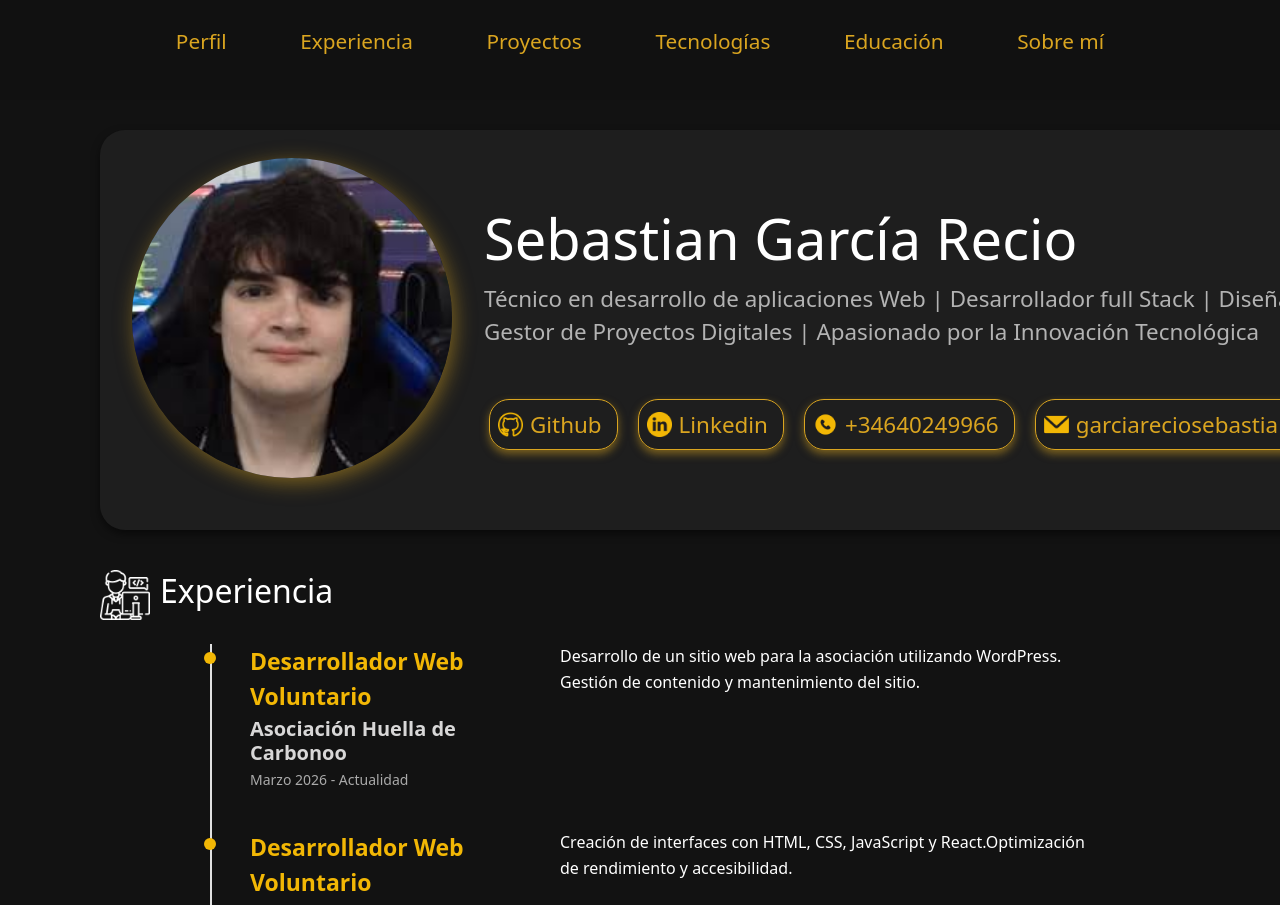
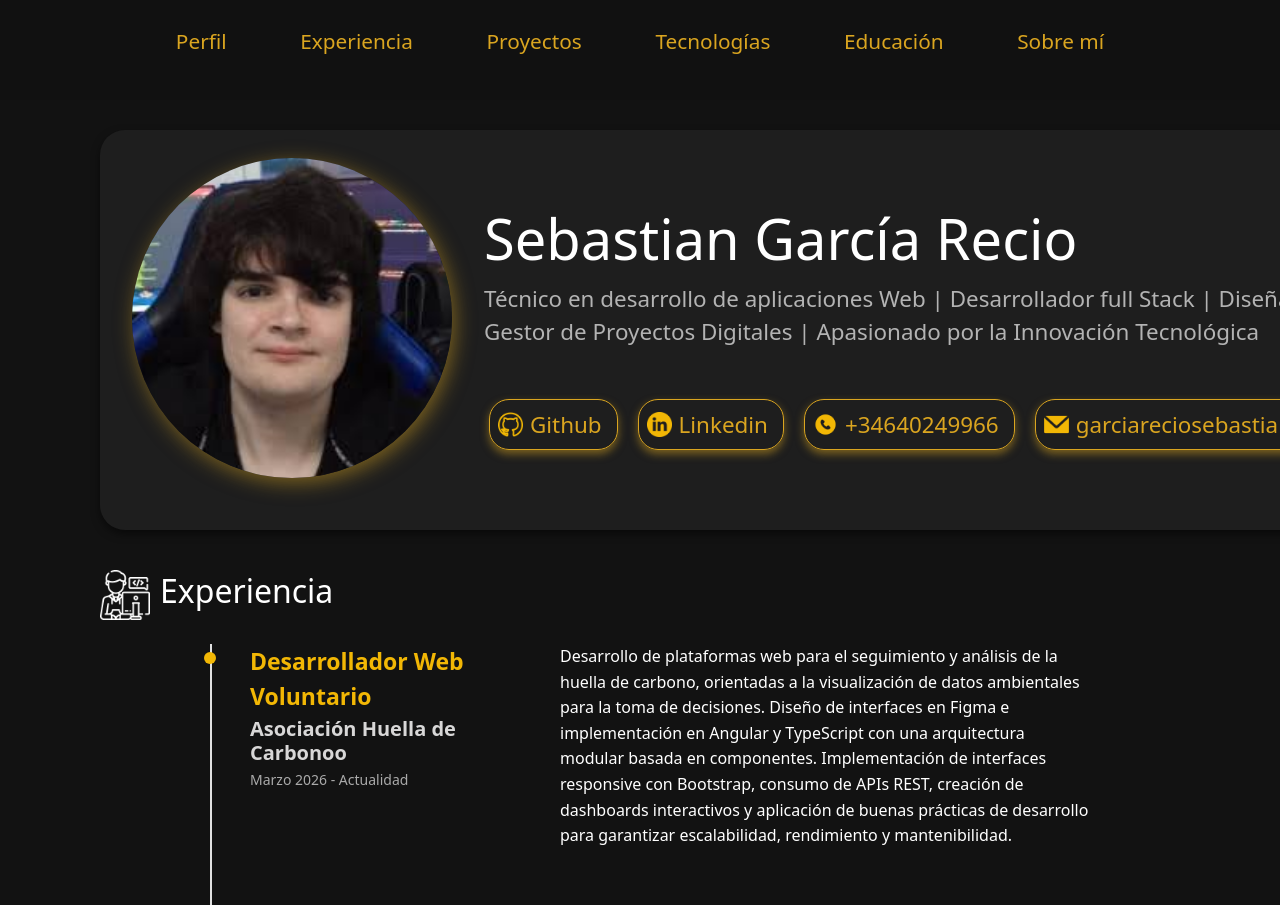
Before and after one commit to SebastianGarciaRecio/portfolio_profesional, an Angular app: page / in a window 1280 px wide. Shown: the top 905 px of the page. Built offline with nearby package versions, Linux system fonts and the light colour scheme.

Commit message:
Enhance experience descriptions for web development roles
Updated job descriptions to provide detailed information about web development projects, including technologies used and specific functionalities implemented.

```diff
--- a/src/app/components/experience/experience.component.ts
+++ b/src/app/components/experience/experience.component.ts
@@ -14,13 +14,13 @@ export class ExperienceComponent {
       rol: 'Desarrollador Web Voluntario',
       empresa: 'Asociación Huella de Carbonoo',
       fechaInicio: 'Marzo 2026 - Actualidad',
-      descripcion: 'Desarrollo de un sitio web para la asociación utilizando WordPress. Gestión de contenido y mantenimiento del sitio.'
+      descripcion: 'Desarrollo de plataformas web para el seguimiento y análisis de la huella de carbono, orientadas a la visualización de datos ambientales para la toma de decisiones. Diseño de interfaces en Figma e implementación en Angular y TypeScript con una arquitectura modular basada en componentes. Implementación de interfaces responsive con Bootstrap, consumo de APIs REST, creación de dashboards interactivos y aplicación de buenas prácticas de desarrollo para garantizar escalabilidad, rendimiento y mantenibilidad.'
     },
     {
       rol: 'Desarrollador Web Voluntario',
       empresa: 'CIAMI (centro Integral de atencion al migrante) Valladolid',
       fechaInicio: 'Febrero 2026 - Actualidad',
-      descripcion: 'Creación de interfaces con HTML, CSS, JavaScript y React.Optimización de rendimiento y accesibilidad.'
+      descripcion: 'Desarrollo de soluciones web para la ONG, incluyendo una aplicación de gestión administrativa para la centralización de datos de solicitantes inmigrantes, implementada con WordPress, PHP, SQL y phpMyAdmin.Implementación de funcionalidades personalizadas mediante shortcodes y gestión del despliegue y mantenimiento del sistema utilizando Plesk. Desarrollo de una plataforma web de búsqueda de empleo para la inserción laboral de personas inmigrantes, implementada con React y TypeScript, basada en una arquitectura modular y consumo de APIs.'
     },
     {
       rol: 'Desarrollador web en practicas',
```
